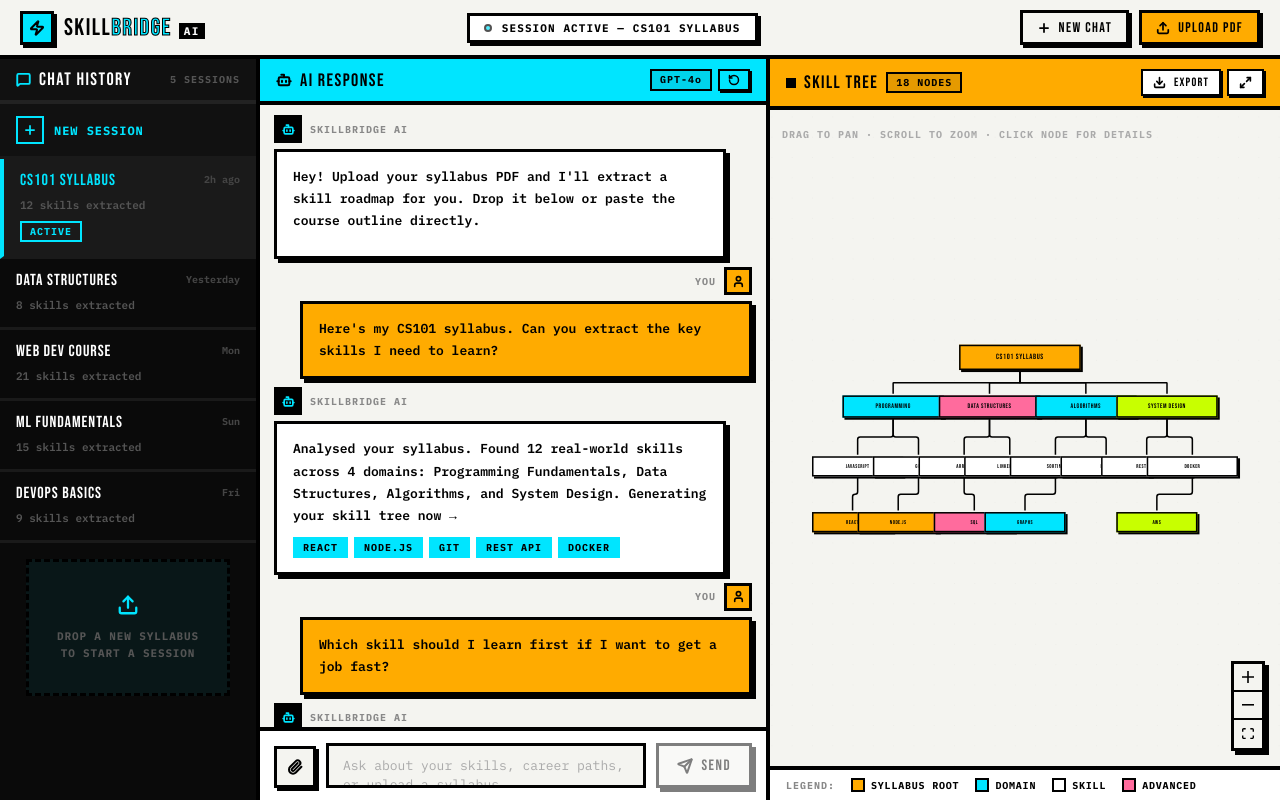
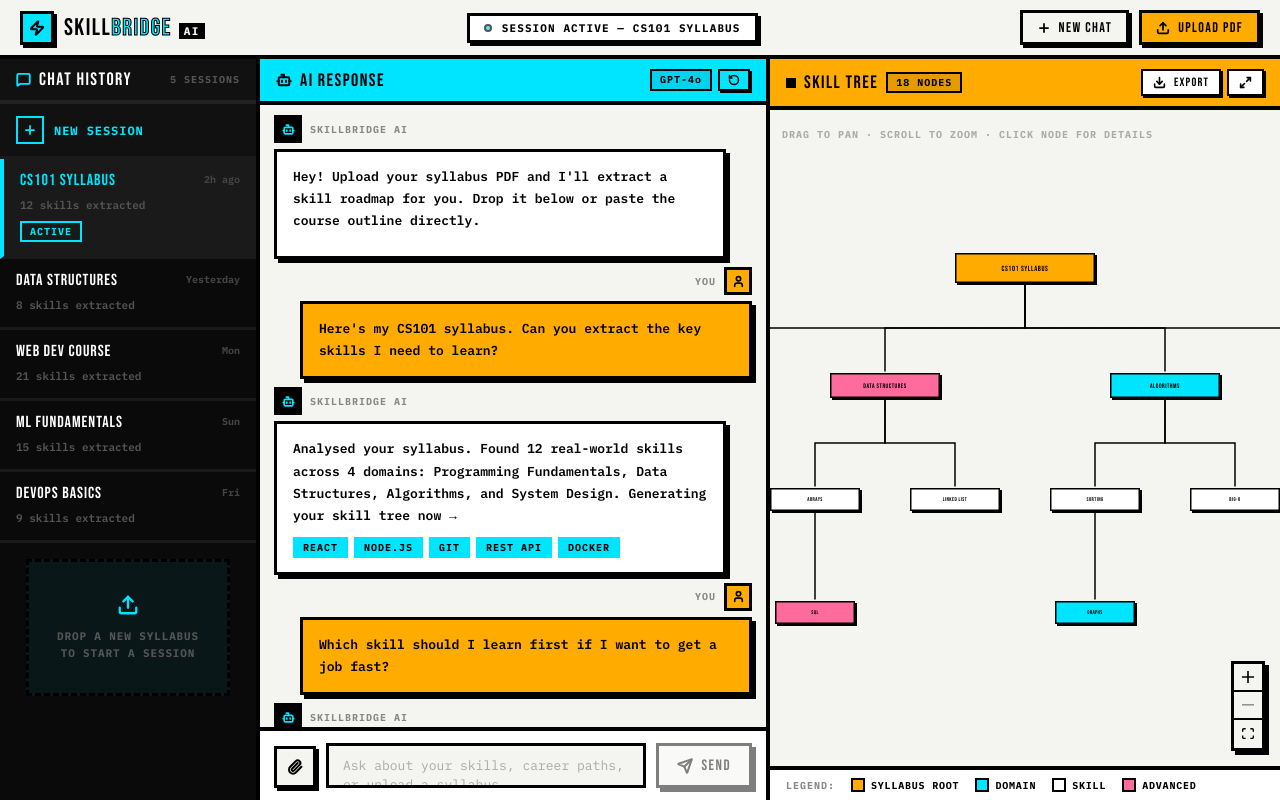
Before and after one commit to parthmunjal07/skill-bridge-ai, a React (Vite) app: page /dashboard in a window 1280 px wide. Built offline with nearby package versions, Linux system fonts and the light colour scheme.

Commit message:
feat: enhance styling and layout for improved visual presentation and usability

```diff
--- a/src/Pages/MainPage.jsx
+++ b/src/Pages/MainPage.jsx
@@ -274,7 +274,7 @@ const STYLES = `
   /* Neobrutalist node */
   .neo-node {
     border: 3px solid #000;
-    padding: 8px 14px;
+    padding: 12px 18px;
     font-family: 'Bebas Neue', cursive;
     letter-spacing: .08em;
     white-space: normal;
@@ -288,7 +288,8 @@ const STYLES = `
     align-items: center;
     justify-content: center;
     flex-wrap: wrap;
-    line-height: 1.2;
+    line-height: 1.4;
+    text-transform: uppercase;
   }
   .neo-node:hover {
     transform: translate(-2px,-2px);
@@ -402,7 +403,7 @@ const INIT_MESSAGES = [
 ];
 
 /* ─── Tree layout ──────────────────────────────────────────────────────────── */
-const NODE_SIZES = { root:{w:240,h:50}, domain:{w:200,h:44}, skill:{w:180,h:40}, leaf:{w:160,h:40} };
+const NODE_SIZES = { root:{w:280,h:60}, domain:{w:220,h:50}, skill:{w:180,h:46}, leaf:{w:160,h:46} };
 
 const TREE_NODE_DATA = [
   { id:"root",  label:"CS101 SYLLABUS", x:310, y:30,  color:"#FFAB00", type:"root",
@@ -471,40 +472,45 @@ const TREE_EDGES_DATA = [
 ];
 
 /* ─── Auto-Layout Engine (Dagre) ───────────────────────────────────────────── */
-const dagreGraph = new dagre.graphlib.Graph();
-dagreGraph.setDefaultEdgeLabel(() => ({}));
-
+// Always create a FRESH graph per call — reusing a module-level instance causes
+// stale node positions from previous layouts to bleed into the new one.
 const getLayoutedElements = (nodes, edges, direction = 'TB') => {
-  dagreGraph.setGraph({ rankdir: direction, ranksep: 120, nodesep: 70 });
+  const g = new dagre.graphlib.Graph();
+  g.setDefaultEdgeLabel(() => ({}));
+  g.setGraph({ rankdir: direction, ranksep: 180, nodesep: 100 });
 
   nodes.forEach((node) => {
-    dagreGraph.setNode(node.id, { width: node.data.width || 120, height: node.data.height || 40 });
+    g.setNode(node.id, { width: node.data.width || 120, height: node.data.height || 40 });
   });
 
   edges.forEach((edge) => {
-    dagreGraph.setEdge(edge.source, edge.target);
+    g.setEdge(edge.source, edge.target);
   });
 
-  dagre.layout(dagreGraph);
+  dagre.layout(g);
 
-  nodes.forEach((node) => {
-    const nodeWithPosition = dagreGraph.node(node.id);
-    node.position = {
-      x: nodeWithPosition.x - (node.data.width || 120) / 2,
-      y: nodeWithPosition.y - (node.data.height || 40) / 2,
+  const layoutedNodes = nodes.map((node) => {
+    const pos = g.node(node.id);
+    return {
+      ...node,
+      position: {
+        x: pos.x - (node.data.width || 120) / 2,
+        y: pos.y - (node.data.height || 40) / 2,
+      },
     };
   });
 
-  return { nodes, edges };
+  return { nodes: layoutedNodes, edges };
 };
 
-/* ─── Convert to React Flow format ─────────────────────────────────────────── */
-const RF_NODES = TREE_NODE_DATA.map(n => {
+/* ─── Convert to React Flow format + run Dagre layout on seed data ────────── */
+// Build raw nodes first (position: {x:0,y:0} — Dagre will overwrite these)
+const _RAW_RF_NODES = TREE_NODE_DATA.map(n => {
   const sz = NODE_SIZES[n.type];
   return {
     id: n.id,
     type: "neobrutalist",
-    position: { x: n.x, y: n.y },
+    position: { x: 0, y: 0 },
     data: {
       label: n.label,
       color: n.color,
@@ -518,13 +524,16 @@ const RF_NODES = TREE_NODE_DATA.map(n => {
   };
 });
 
-const RF_EDGES = TREE_EDGES_DATA.map(([source, target], i) => ({
+const _RAW_RF_EDGES = TREE_EDGES_DATA.map(([source, target]) => ({
   id: `e-${source}-${target}`,
   source,
   target,
-  type: "smoothstep",
+  type: "step",
   style: { stroke: "#000", strokeWidth: 3 },
 }));
+
+// Run the seed data through Dagre so the initial render is already laid out
+const { nodes: RF_NODES, edges: RF_EDGES } = getLayoutedElements(_RAW_RF_NODES, _RAW_RF_EDGES);
 
 /* ─── Neobrutalist Node Component ───────────────────────────────────────────── */
 function NeobrutalistNode({ data, selected }) {
@@ -611,8 +620,7 @@ function SkillTreePanel({ selectedNode, setSelectedNode, onTreeUpdate }) {
           onNodeClick={onNodeClick}
           nodeTypes={nodeTypes}
           fitView
-          fitViewOptions={{ padding: 0.2 }}
-          minZoom={0.2}
+          fitViewOptions={{ padding: 0.4 }}
           maxZoom={2}
           proOptions={{ hideAttribution: true }}
         >
@@ -847,7 +855,7 @@ export default function DashboardPage() {
           id:     edge.id ?? `e-${edge.source}-${edge.target}-${i}`,
           source: String(edge.source),
           target: String(edge.target),
-          type:   "smoothstep",
+          type:   "step",
           style:  { stroke: "#000", strokeWidth: 3 },
         }));
 
@@ -858,7 +866,7 @@ export default function DashboardPage() {
         setEdges(layoutedEdges);
 
         // Re-fit the viewport after a tick to let React Flow measure the new nodes
-        setTimeout(() => fitView({ duration: 500, padding: 0.2 }), 50);
+        setTimeout(() => fitView({ duration: 500, padding: 0.4 }), 50);
       }
 
       // ── Step 8: success message ──
```
